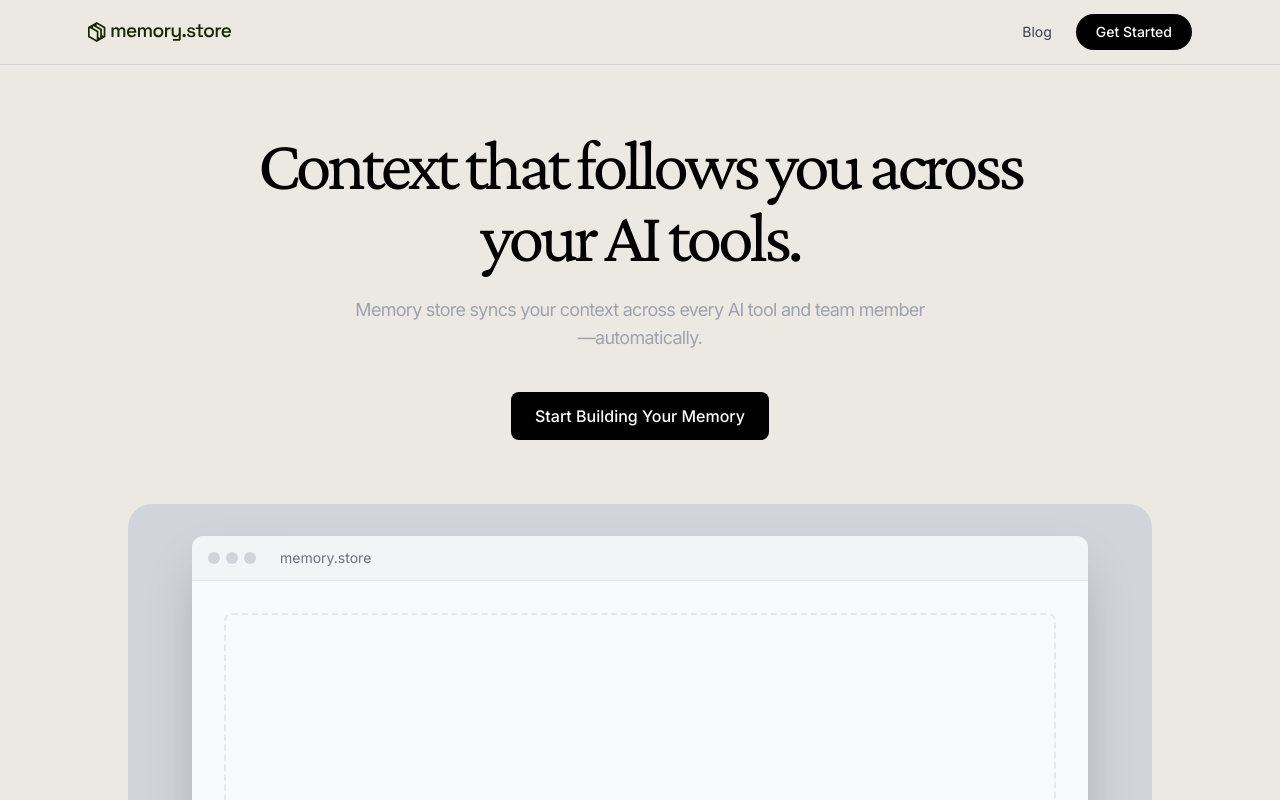
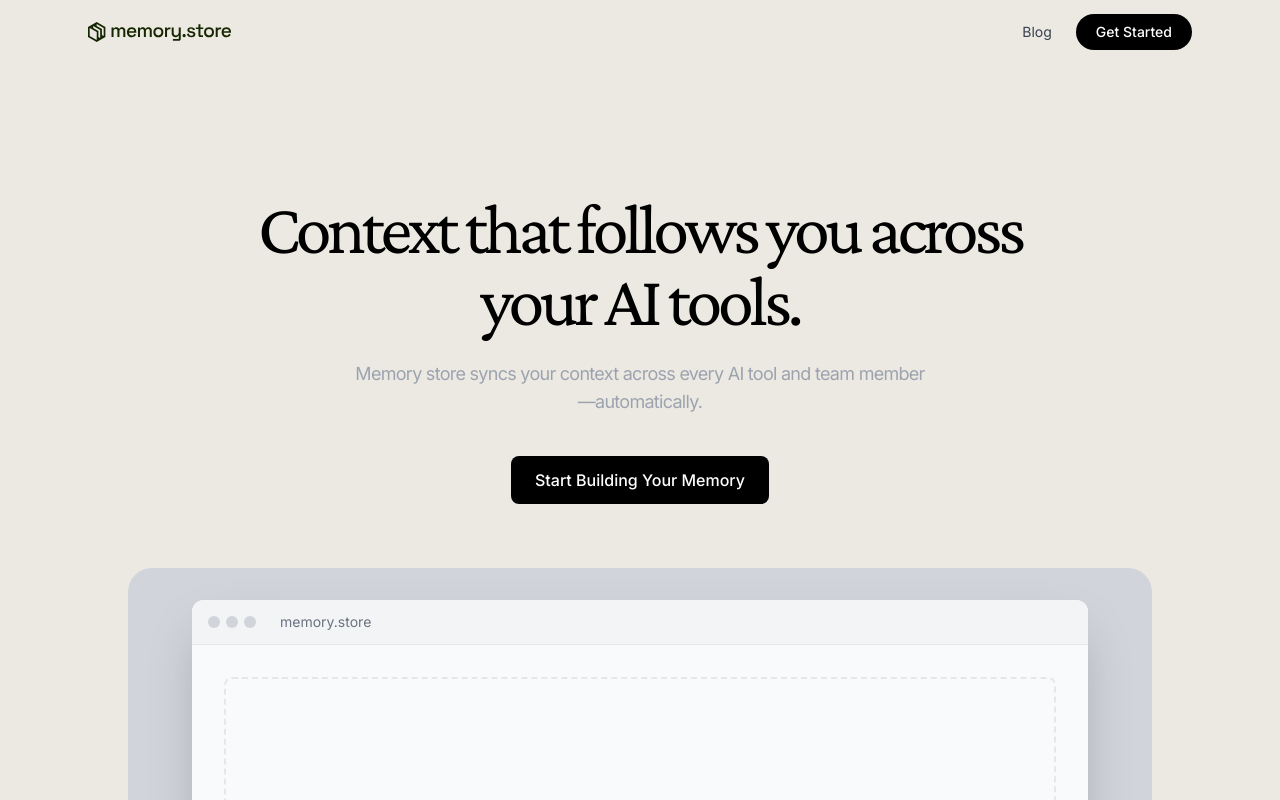
Before and after one commit to yagna2652/landingpage, a Next.js app: page / in a window 1280 px wide. Shown: the top 800 px of the page. Built offline with nearby package versions, Linux system fonts and the light colour scheme.

Commit message:
Add scroll-aware header: floating navbar slides down when static header leaves viewport

```diff
--- a/src/app/page.tsx
+++ b/src/app/page.tsx
@@ -4,7 +4,7 @@ import { Header } from "@/components/Header";
 export default function Home() {
   return (
     <main className="flex min-h-screen flex-col">
-      <Header variant="default" sticky={false} />
+      <Header variant="default" />
 
       {/* Hero Section - First Fold */}
       <section className="flex min-h-screen flex-col items-center justify-center px-6 pt-32">
--- a/src/components/Header.tsx
+++ b/src/components/Header.tsx
@@ -1,24 +1,37 @@
 "use client";
 
+import { useState, useEffect, useRef } from "react";
 import Link from "next/link";
 import Image from "next/image";
 
 interface HeaderProps {
   variant?: "default" | "blog";
-  sticky?: boolean;
 }
 
-export function Header({ variant = "default", sticky = true }: HeaderProps) {
-  const baseClasses = "top-0 z-50 w-full";
-  const positionClass = sticky ? "sticky" : "fixed";
+export function Header({ variant = "default" }: HeaderProps) {
+  const [showFloating, setShowFloating] = useState(false);
+  const staticHeaderRef = useRef<HTMLElement>(null);
 
-  // Different background styles based on variant
-  const bgClasses = variant === "default"
-    ? "border-b border-gray-300 bg-[#ece9e2]/80 backdrop-blur-sm"
-    : "bg-[#e8e5de]";
+  useEffect(() => {
+    const handleScroll = () => {
+      if (staticHeaderRef.current) {
+        const rect = staticHeaderRef.current.getBoundingClientRect();
+        // Only show floating header when static header is completely out of view
+        setShowFloating(rect.bottom <= 0);
+      }
+    };
 
+    // Check initial scroll position
+    handleScroll();
+
+    window.addEventListener("scroll", handleScroll, { passive: true });
+    return () => window.removeEventListener("scroll", handleScroll);
+  }, []);
+
+  // Blog variant always has solid background
+  if (variant === "blog") {
     return (
-    <header className={`${baseClasses} ${positionClass} ${bgClasses}`}>
+      <header className="sticky top-0 z-50 w-full bg-[#e8e5de]">
         <div className="mx-auto flex h-16 max-w-6xl items-center justify-between px-6">
           <Link href="/">
             <Image src="/logo.svg" alt="memory.store" width={144} height={20} />
@@ -38,3 +51,54 @@ export function Header({ variant = "default", sticky = true }: HeaderProps) {
       </header>
     );
   }
+
+  // Default variant: static header in document flow + floating header on scroll
+  return (
+    <>
+      {/* Static header - always in document flow */}
+      <header ref={staticHeaderRef} className="w-full">
+        <div className="mx-auto flex h-16 max-w-6xl items-center justify-between px-6">
+          <Link href="/">
+            <Image src="/logo.svg" alt="memory.store" width={144} height={20} />
+          </Link>
+          <nav className="flex items-center gap-6">
+            <Link
+              href="/blog"
+              className="text-sm text-gray-700 transition-colors hover:text-black"
+            >
+              Blog
+            </Link>
+            <button className="rounded-full bg-black px-5 py-2 text-sm font-medium text-white transition-colors hover:bg-gray-800">
+              Get Started
+            </button>
+          </nav>
+        </div>
+      </header>
+
+      {/* Floating header - slides down when static header is out of view */}
+      <header
+        className={`fixed left-0 right-0 z-50 border-b border-gray-300/50 bg-[#ece9e2]/80 backdrop-blur-md transition-transform duration-300 ${
+          showFloating ? "translate-y-0" : "-translate-y-full"
+        }`}
+        style={{ top: 0 }}
+      >
+        <div className="mx-auto flex h-16 max-w-6xl items-center justify-between px-6">
+          <Link href="/">
+            <Image src="/logo.svg" alt="memory.store" width={144} height={20} />
+          </Link>
+          <nav className="flex items-center gap-6">
+            <Link
+              href="/blog"
+              className="text-sm text-gray-700 transition-colors hover:text-black"
+            >
+              Blog
+            </Link>
+            <button className="rounded-full bg-black px-5 py-2 text-sm font-medium text-white transition-colors hover:bg-gray-800">
+              Get Started
+            </button>
+          </nav>
+        </div>
+      </header>
+    </>
+  );
+}
```
Lines whose indentation alone changed are shown as unchanged.
